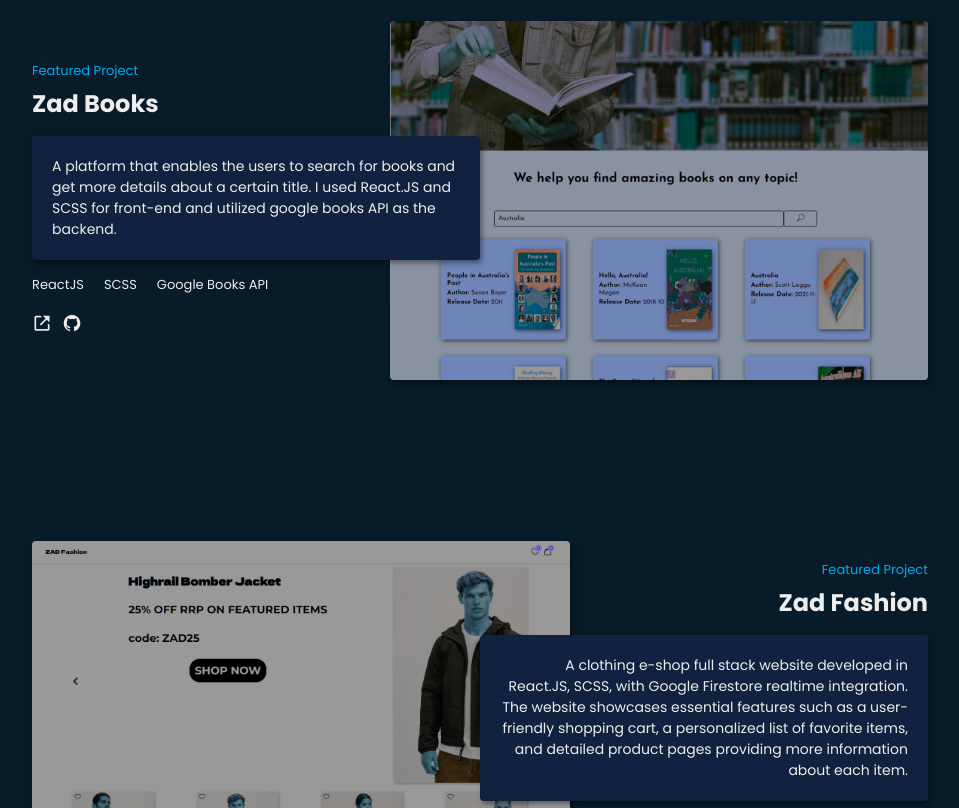
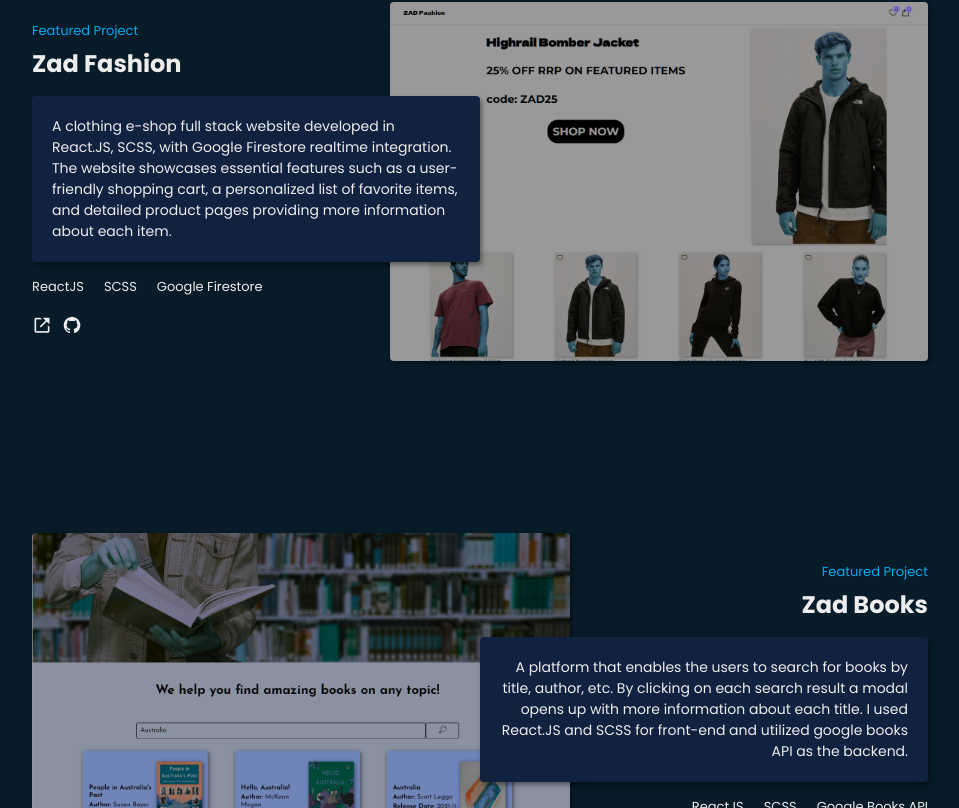
Before and after one commit to Behzadsharafi/PortfolioV2, a React (Vite) app: page /projects in a window 1280 px wide. Shown: the part 272-1080 px from the top of the page, without its empty margins (160-1119 px from the left). Built offline with nearby package versions, Linux system fonts and the light colour scheme; no server answers; a web font is replaced by a local one.

Commit message:
changes the order of projects

```diff
--- a/src/data/data.js
+++ b/src/data/data.js
@@ -123,15 +123,6 @@
 
 export const projects = [
   {
-    title: "Zad Books",
-    description:
-      "A platform that enables the users to search for books and get more details about a certain title. I used React.JS and SCSS for front-end and utilized google books API as the backend.",
-    techStack: ["ReactJS", "SCSS", "Google Books API"],
-    imageLink: zadBooksIcon,
-    gitHub: "https://github.com/Behzadsharafi/GoogleBooks",
-    liveSite: "https://zadbooks.netlify.app/",
-  },
-  {
     title: "Zad Fashion",
     description:
       "A clothing e-shop full stack website developed in React.JS, SCSS, with Google Firestore realtime integration. The website showcases essential features such as a user-friendly shopping cart, a personalized list of favorite items, and detailed product pages providing more information about each item. ",
@@ -140,6 +131,16 @@
     gitHub: "https://github.com/Behzadsharafi/React-eShop",
     liveSite: "https://zadfashion.netlify.app/",
   },
+  {
+    title: "Zad Books",
+    description:
+      "A platform that enables the users to search for books by title, author, etc. By clicking on each search result a modal opens up with more information about each title. I used React.JS and SCSS for front-end and utilized google books API as the backend.",
+    techStack: ["ReactJS", "SCSS", "Google Books API"],
+    imageLink: zadBooksIcon,
+    gitHub: "https://github.com/Behzadsharafi/GoogleBooks",
+    liveSite: "https://zadbooks.netlify.app/",
+  },
+
   {
     title: "Fake Windows XP",
     description:
--- a/src/pages/ProjectsPage/ProjectsPage.module.scss
+++ b/src/pages/ProjectsPage/ProjectsPage.module.scss
@@ -8,7 +8,7 @@
   align-items: center;
   background: palette.$dark-blue;
   color: palette.$white;
-  padding: 110px 0 100px 0;
+  padding: 70px 0 0 0;
   flex-grow: 1;
   width: 100%;
   justify-content: center;
```
